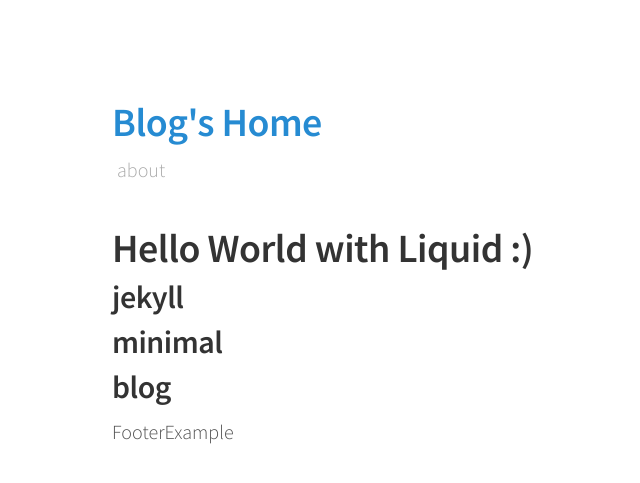
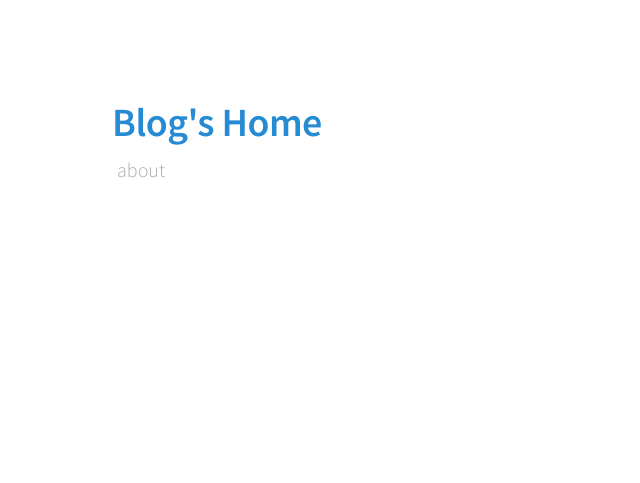
Before and after one commit to malaguitte/jekyll-blog, a Jekyll site: the page built from index.html, in a window 1280 px wide. Shown: the top 483 px of the page, without its empty margins (168-808 px from the left). Built offline with Jekyll 4.4.1, drawn with Linux system fonts in a browser that asks for light colours.

Commit message:
Cleared the index file only leaving the default layout

```diff
--- a/index.html
+++ b/index.html
@@ -1,23 +1,3 @@
 ---
 layout: default
-hello_world: "Hello World with Liquid :)"
-tags:
-  - jekyll
-  - minimal
-  - blog
-show_footer: true
 ---
-
-<h1> {{ page.hello_world }} </h1>
-
-{% for tag in page.tags %}
-  <h2>{{ tag }}</h2>
-{% endfor %}
-
-{% if page.show_footer %}
-<footer>
-  <p>
-    FooterExample
-  </p>
-</footer>
-{% endif %}
```
